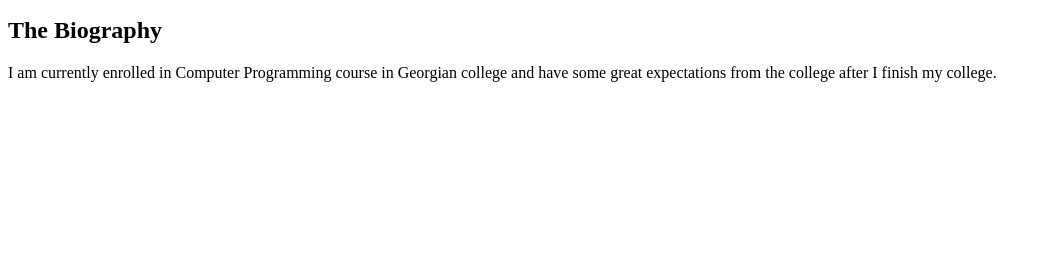
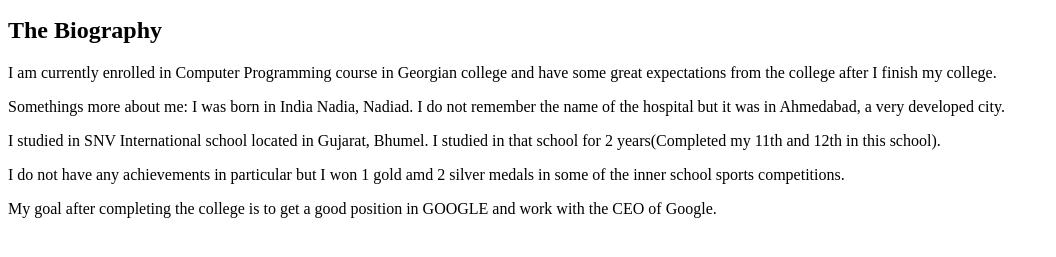
Before and after one commit to jeel105512/Lab-01, a plain HTML site: page Index.html in a window 1280 px wide. Shown: the part 101-358 px from the top of the page, without its empty margins (0-1056 px from the left). Drawn offline with Linux system fonts and the light colour scheme.

Commit message:
Added three more paragraphs

```diff
--- a/Index.html
+++ b/Index.html
@@ -15,6 +15,14 @@
     <section>
         <h2>The Biography</h2>
         <p>I am currently enrolled in Computer Programming course in Georgian college and have some great expectations from the college after I finish my college.</p>
+        <!-- Where I was born -->
+        <p>Somethings more about me: I was born in India Nadia, Nadiad. I do not remember the name of the hospital but it was in Ahmedabad, a very developed city.</p>
+        <!-- What school did I attend -->
+        <p>I studied in SNV International school located in Gujarat, Bhumel. I studied in that school for 2 years(Completed my 11th and 12th in this school).</p>
+        <!-- What achievements have I made? -->
+        <p>I do not have any achievements in particular but I won 1 gold amd 2 silver medals in some of the inner school sports competitions.</p>
+        <!-- What goals/ambitions do you have? -->
+        <p>My goal after completing the college is to get a good position in GOOGLE and work with the CEO of Google.</p>
     </section>
 </body>
 </html>
```
